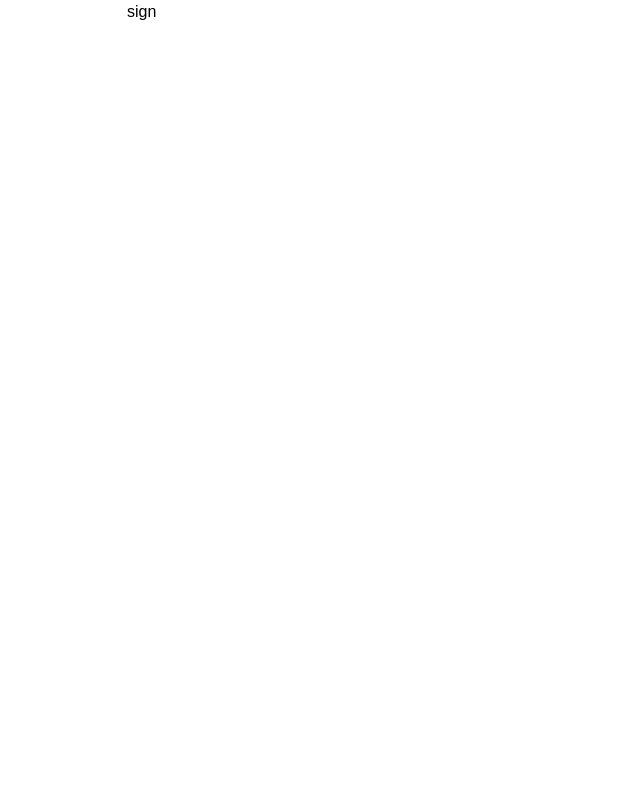
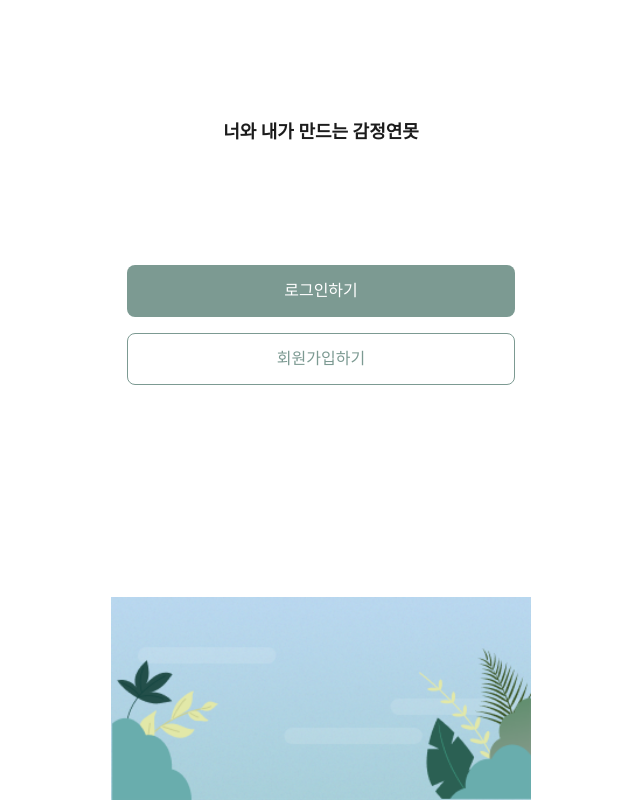
Before and after one commit to r-jal-ddak-ggar-sen/pong-dang-client, a Next.js app: page /sign in a window 1280 px wide. Shown: the whole page, without its empty margins (319-959 px from the left). Built offline with nearby package versions, Linux system fonts and the light colour scheme; a web font is replaced by a local one.

Commit message:
feat: Sign

```diff
--- a/pages/sign.tsx
+++ b/pages/sign.tsx
@@ -1,10 +1,38 @@
+import styled from '@emotion/styled';
+import { Button } from 'components/Button';
 import { Layout } from 'components/Layout';
+import Typo from 'components/Typo';
+import { useRouter } from 'next/router';
 import React, { ReactElement } from 'react';
 
 export default function sign(): ReactElement {
+  const router = useRouter();
   return (
     <Layout>
-      <div>sign</div>
+      <Typo font="TITLE_01" align="center" css={{ margin: '120px 0' }}>
+        너와 내가 만드는 감정연못
+      </Typo>
+      <Button full onClick={() => router.push('/signin')}>
+        로그인하기
+      </Button>
+      <ButtonWrapper>
+        <Button outline full onClick={() => router.push('/signup')}>
+          회원가입하기
+        </Button>
+      </ButtonWrapper>
+      <StyledImage>
+        <img src="/assets/images/image-sign.png" width="100%" />
+      </StyledImage>
     </Layout>
   );
 }
+const ButtonWrapper = styled.div`
+  margin-top: 16px;
+`;
+
+const StyledImage = styled.div`
+  position: absolute;
+  width: 100%;
+  margin-left: -16px;
+  bottom: 0;
+`;
```
Also changed, not shown: public/assets/images/image-sign.png (added).
